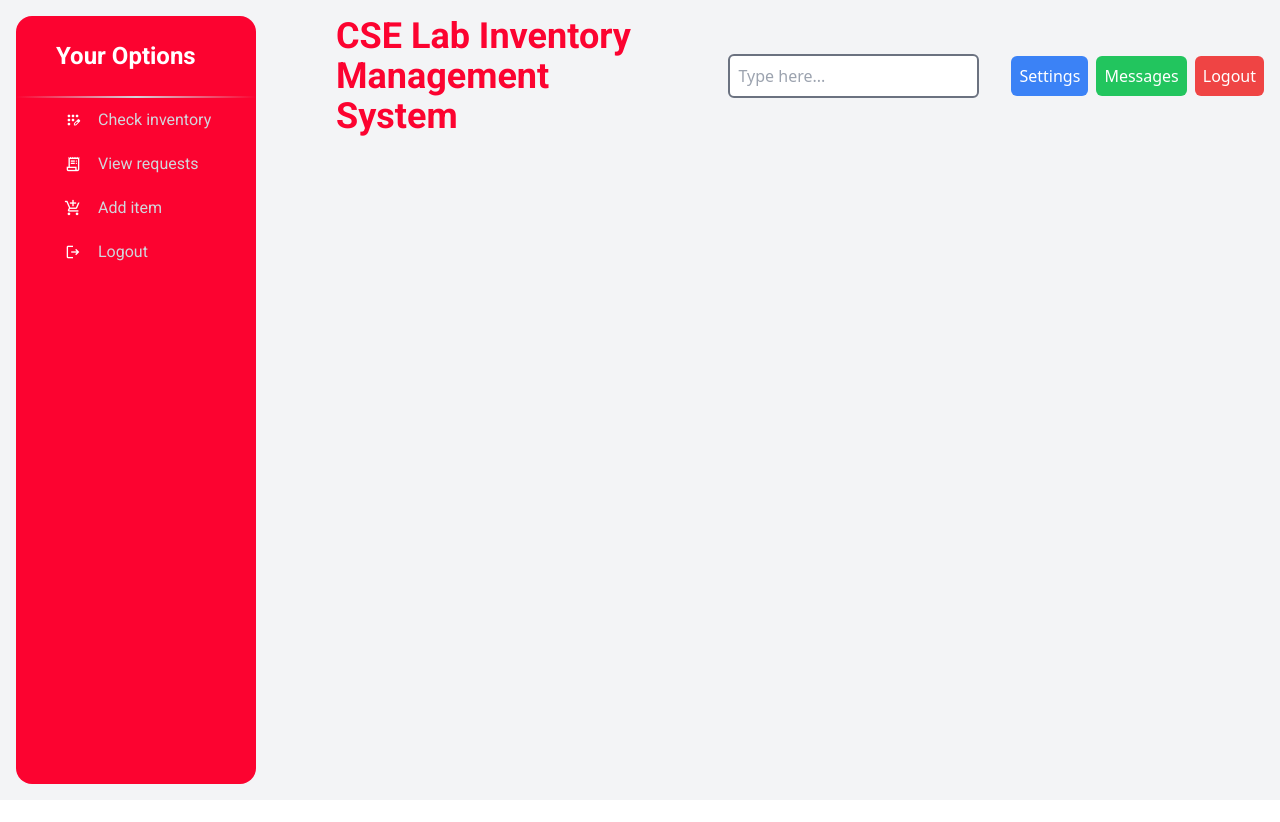
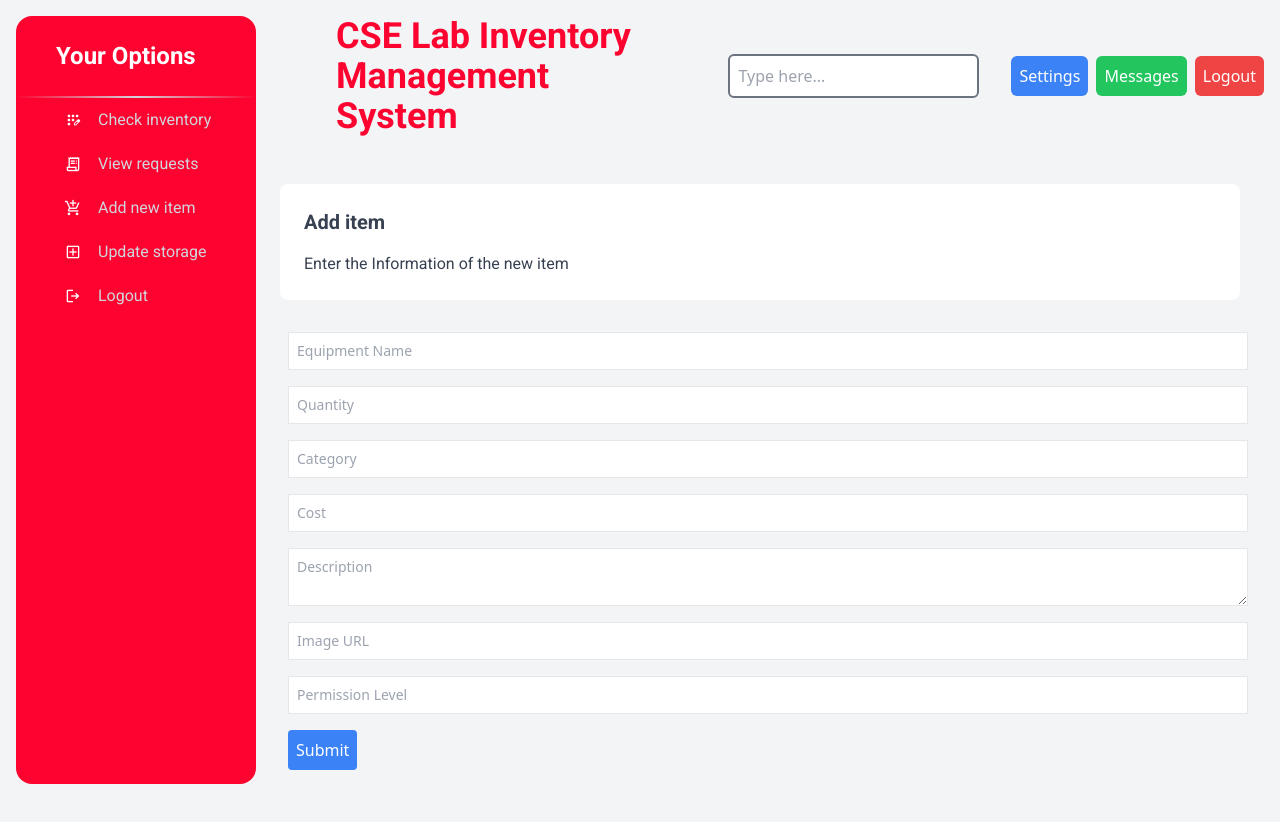
Before and after one commit to winterDark22/Lab-Inventory-Frontend, a React (Create React App) app: page /manager/addNewItem in a window 1280 px wide. Shown: the top 822 px of the page. Before the commit the page ends 800 px from the top, so only its background shows below. Built offline with nearby package versions, Linux system fonts and the light colour scheme.

Commit message:
adding items

```diff
--- a/src/components/Navbar.js
+++ b/src/components/Navbar.js
@@ -25,8 +25,15 @@ export function Navbar() {
 
         <li className="nav-box">
           <span className="nav-icon">add_shopping_cart</span>
-          <Link to="/manager/addItem" className="nav-link">
-            Add item
+          <Link to="/manager/addNewItem" className="nav-link">
+            Add new item
+          </Link>
+        </li>
+
+        <li className="nav-box">
+          <span className="nav-icon">add_box</span>
+          <Link to="/manager/updateStorage" className="nav-link">
+            Update storage
           </Link>
         </li>
 
--- a/src/pages/Login.js
+++ b/src/pages/Login.js
@@ -35,25 +35,60 @@ function Login() {
   };
 
   return (
-    <div className="bg-yellow-100 py-[150px]">
-      <div>
-        <form onSubmit={handleSubmit}>
-          <h3>Login</h3>
+    <div>
+      <img
+        src="https://cdn.sparkfun.com/assets/learn_tutorials/4/7/12615-02_Full_Size_Breadboard_Split_Power_Rails.jpg"
+        alt="profile_image"
+        class="rounded w-28  shadow-sm"
+      />
+      <div className="min-h-screen flex items-center justify-center bg-cover">
+        <div className="max-w-md w-full p-4 bg-white rounded-lg shadow-md">
+          <div className="bg-red-600 p-5 rounded-xl mb-3">
+            <h2 className="text-3xl font-bold mb-6 text-center text-white">
+              CSE Lab Inventory <br />
+              Management System
+            </h2>
+          </div>
+          <h3 className="text-center text-2xl font-bold mb-4 text-gray-600">
+            Log In
+          </h3>
+          <h3 className="text-center  mb-6 text-gray-400">
+            Enter Your Information to Log in
+          </h3>
+          <form onSubmit={handleSubmit}>
+            <div className="mb-4">
+              <input
+                type="text"
+                className="mt-1 p-2 w-full border rounded-lg"
+                placeholder="Enter your username"
+                ref={usernameRef}
+                required
+              />
+            </div>
+            <div className="mb-4">
+              <input
+                type="password"
+                className="mt-1 p-2 w-full border rounded-lg "
+                placeholder="Enter your password"
+                ref={passwordRef}
+                required
+              />
+            </div>
+            <button
+              type="submit"
+              className="text-white bg-red-600 rounded-lg px-4  py-2 inline-block text-center hover:bg-red-500 hover:drop-shadow-xl "
+            >
+              LOG IN
+            </button>
 
-          <div>
-            <label>Username: </label>
-            <input type="text" ref={usernameRef} />
-          </div>
-
-          <div>
-            <label>Password: </label>
-            <input type="password" ref={passwordRef} />
-          </div>
-
-          <div>
-            <button>Login</button>
-          </div>
-        </form>
+            <p className="mt-4 text-sm text-center">
+              Don't have an account?
+              <a href="" className="font-bold text-red-600">
+                Register
+              </a>
+            </p>
+          </form>
+        </div>
       </div>
     </div>
   );
--- a/src/roles/InventoryManager/AddItem.js
+++ /dev/null
@@ -1,3 +0,0 @@
-export function AddItem(params) {
-  return <div>this is addItem page</div>;
-}
--- /dev/null
+++ b/src/roles/InventoryManager/AddNewItem.js
@@ -0,0 +1,148 @@
+import React, { useState } from "react";
+import { useEquipmentsContext } from "../../context/EquipmentsContext";
+import { ACTION } from "../../context/EquipmentsContext";
+
+export function AddNewItem(params) {
+  const { dispatch } = useEquipmentsContext();
+
+  const [form, setForm] = useState({
+    name: "",
+    quantity: "",
+    category: "",
+    cost: "",
+    description: "",
+    image: "",
+    permit: "",
+  });
+
+  const handleChange = (e) => {
+    setForm({
+      ...form,
+      [e.target.name]: e.target.value,
+    });
+  };
+
+  const handleSubmit = async (e) => {
+    e.preventDefault();
+
+    const equipment = { ...form };
+
+    //console.log(equipment);
+
+    const response = await fetch("/api/equipments/addnewequipment", {
+      method: "POST",
+      headers: {
+        "Content-Type": "application/json",
+      },
+      body: JSON.stringify(equipment),
+    });
+
+    const responseJSON = await response.json();
+
+    if (response.ok) {
+      // alert("Equipment added successfully");
+
+      //console.log(responseJSON);
+      dispatch({ type: ACTION.ADD_NEW_EQUIPMENT, payload: responseJSON });
+
+      setForm({
+        name: "",
+        quantity: "",
+        category: "",
+        cost: "",
+        description: "",
+        image: "",
+        permit: "",
+      });
+    }
+  };
+
+  return (
+    <div className="flex flex-col items-center mt-8 h-screen">
+      <div className="bg-white space-y-4 w-3/4 ml-60 font-roboto text-gray-700 p-6 mb-8 rounded-lg">
+        <h2 className="text-xl font-extrabold mb-0.5">Add item</h2>
+        <h3 className="text mb-4">Enter the Information of the new item</h3>
+      </div>
+      <form onSubmit={handleSubmit} className="space-y-4 w-3/4 ml-64">
+        <div className="flex flex-col">
+          <input
+            type="text"
+            name="name"
+            value={form.name}
+            placeholder="Equipment Name"
+            onChange={handleChange}
+            className="border p-2 text-sm"
+          />
+        </div>
+
+        <div className="flex flex-col">
+          <input
+            type="number"
+            name="quantity"
+            value={form.quantity}
+            placeholder="Quantity"
+            onChange={handleChange}
+            className="border p-2 text-sm"
+          />
+        </div>
+
+        <div className="flex flex-col">
+          <input
+            type="text"
+            name="category"
+            value={form.category}
+            placeholder="Category"
+            onChange={handleChange}
+            className="border p-2 text-sm"
+          />
+        </div>
+
+        <div className="flex flex-col">
+          <input
+            type="number"
+            name="cost"
+            value={form.cost}
+            placeholder="Cost"
+            onChange={handleChange}
+            className="border p-2 text-sm"
+          />
+        </div>
+        <div className="flex flex-col">
+          <textarea
+            name="description"
+            value={form.description}
+            placeholder="Description"
+            onChange={handleChange}
+            className="border p-2 text-sm"
+          />
+        </div>
+
+        <div className="flex flex-col">
+          <input
+            type="text"
+            name="image"
+            value={form.image}
+            placeholder="Image URL"
+            onChange={handleChange}
+            className="border p-2 text-sm"
+          />
+        </div>
+
+        <div className="flex flex-col">
+          <input
+            type="number"
+            name="permit"
+            value={form.permit}
+            placeholder="Permission Level"
+            onChange={handleChange}
+            className="border p-2 text-sm"
+          />
+        </div>
+
+        <button type="submit" className="bg-blue-500 text-white p-2 rounded">
+          Submit
+        </button>
+      </form>
+    </div>
+  );
+}
--- a/src/roles/InventoryManager/ManagerLayout.js
+++ b/src/roles/InventoryManager/ManagerLayout.js
@@ -5,7 +5,8 @@ import { Outlet, Routes, Route } from "react-router-dom";
 import { Home as ManagerDashboard } from "./Home";
 import { CheckInventory } from "./CheckInventory";
 import { ViewRequests } from "./ViewRequests";
-import { AddItem } from "./AddItem";
+import { UpdateStorage } from "./UpdateStorage";
+import { AddNewItem } from "./AddNewItem";
 
 export function Layout() {
   return (
@@ -19,7 +20,8 @@ export function Layout() {
           <Route path="" element={<ManagerDashboard />} />
           <Route path="checkInventory" element={<CheckInventory />} />
           <Route path="viewRequests" element={<ViewRequests />} />
-          <Route path="addItem" element={<AddItem />} />
+          <Route path="addNewItem" element={<AddNewItem />} />
+          <Route path="updateStorage" element={<UpdateStorage />} />
         </Routes>
         <Outlet />
       </div>
--- /dev/null
+++ b/src/roles/InventoryManager/UpdateStorage.js
@@ -0,0 +1,90 @@
+import React, { useState } from "react";
+import { useEquipmentsContext } from "../../context/EquipmentsContext";
+import { ACTION } from "../../context/EquipmentsContext";
+import { useAuthContext } from "../../context/AuthContext";
+
+export function UpdateStorage(params) {
+  const { user } = useAuthContext();
+
+  const { dispatch } = useEquipmentsContext();
+
+  const [form, setForm] = useState({
+    name: "",
+    quantity: "",
+  });
+
+  const handleChange = (e) => {
+    setForm({
+      ...form,
+      [e.target.name]: e.target.value,
+    });
+  };
+
+  const handleSubmit = async (e) => {
+    e.preventDefault();
+
+    const equipment = { ...form };
+    console.log(equipment);
+
+    const response = await fetch(
+      `/api/storage/updatestorage/${user.username}`,
+      {
+        method: "PUT",
+        headers: {
+          "Content-Type": "application/json",
+        },
+        body: JSON.stringify(equipment),
+      }
+    );
+
+    const responseJSON = await response.json();
+
+    if (response.ok) {
+      // dispatch({ type: ACTION.UPDATE_STORAGE, payload: responseJSON });
+      console.log(equipment);
+      setForm({
+        name: "",
+        quantity: "",
+      });
+    }
+  };
+
+  return (
+    <div className="flex flex-col items-center mt-8 h-screen">
+      <div className="bg-white space-y-4 w-3/4 ml-60 font-roboto text-gray-700 p-6 mb-8 rounded-lg">
+        <h2 className="text-xl font-extrabold mb-0.5">Add item</h2>
+        <h3 className="text mb-4">Enter the Information of the new item</h3>
+      </div>
+      <form onSubmit={handleSubmit} className="space-y-4 w-3/4 ml-64">
+        <div className="flex flex-col">
+          <input
+            type="text"
+            name="name"
+            value={form.name}
+            placeholder="Equipment Name"
+            onChange={handleChange}
+            className="border p-2 text-sm"
+          />
+        </div>
+
+        <div className="flex flex-col">
+          <input
+            type="number"
+            name="quantity"
+            value={form.quantity}
+            placeholder="Quantity"
+            onChange={handleChange}
+            className="border p-2 text-sm"
+          />
+        </div>
+
+        <button
+          type="submit"
+          className=" bg-primary text-white p-2 rounded-2xl"
+        >
+          Submit
+        </button>
+      </form>
+    </div>
+  );
+}
--- a/tailwind.config.js
+++ b/tailwind.config.js
@@ -9,6 +9,9 @@ module.exports = {
       colors: {
         primary: "#fc0330",
         pinky: "#fc0356",
+      },
+      spacing: {
+        0.5: "0.125rem",
       },
       boxShadow: {
         red: "0 3px 5px 2px rgba(255, 0, 0, .3)",
```
Also changed, not shown: src/temp.txt.
